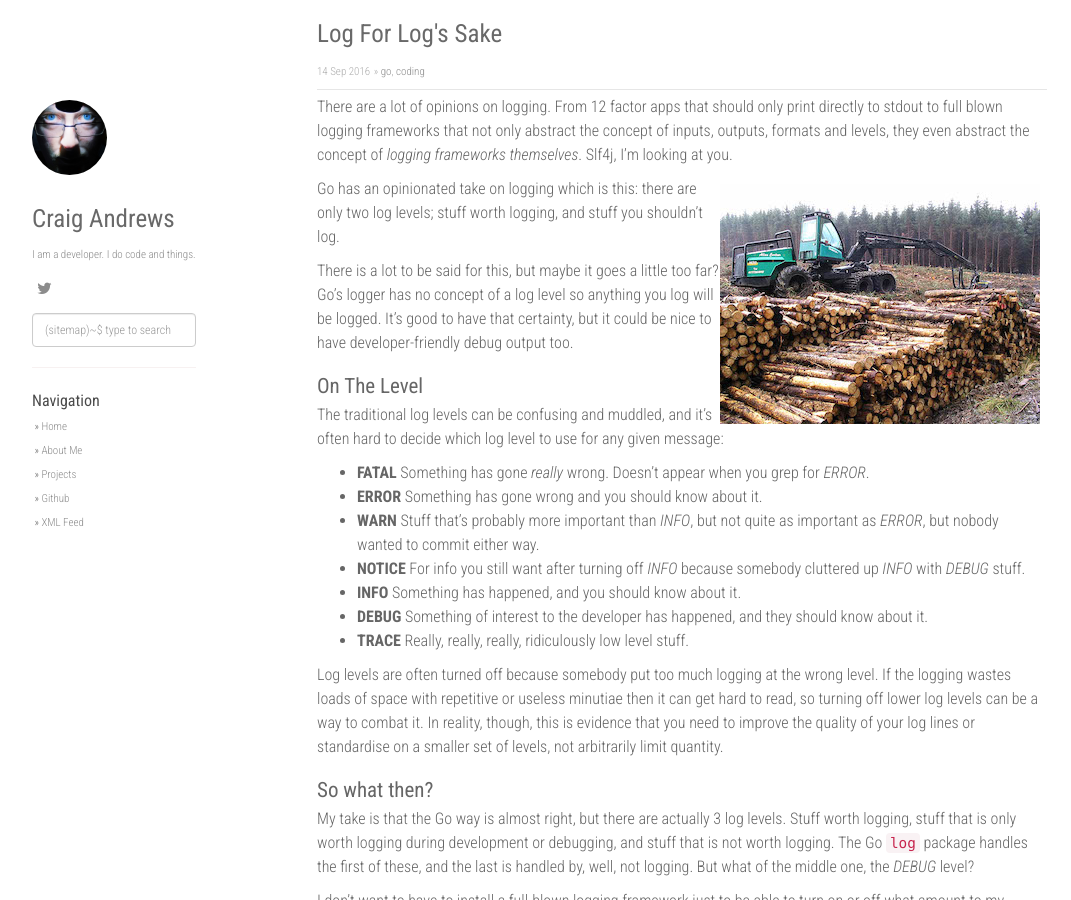
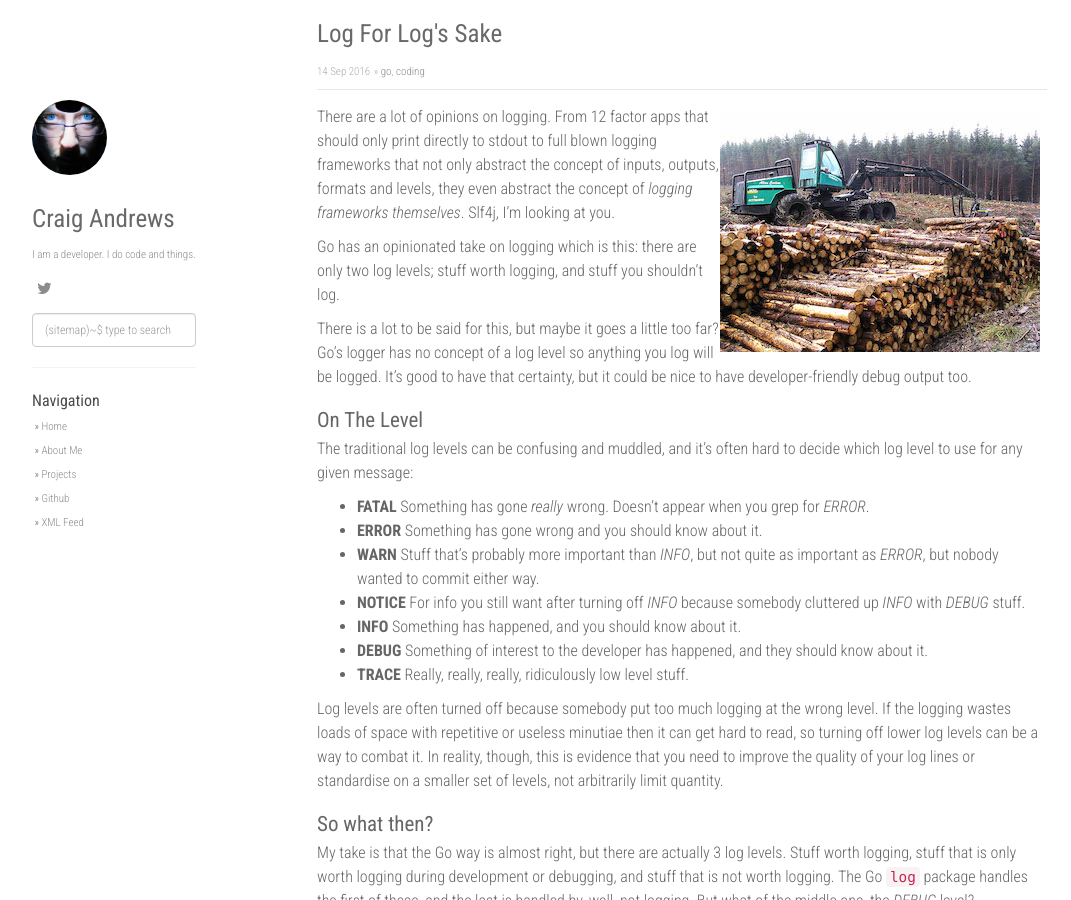
Before and after one commit to doozr/doozr.github.io, a Jekyll site: the page built from _posts/2016-09-14-log-for-logs-sake.md, in a window 1280 px wide and 900 px high. Shown: the whole window, without its empty margins (53-1124 px from the left). Built offline with Jekyll 4.4.1, drawn with Linux system fonts in a browser that asks for light colours; nearby versions of some CDN libraries; comment, search, counter and statistics services are not loaded.

Commit message:
Move logging image up

```diff
--- a/_posts/2016-09-14-log-for-logs-sake.md
+++ b/_posts/2016-09-14-log-for-logs-sake.md
@@ -5,12 +5,12 @@ date: 2016-09-14 22:00:00 +0100
 categories: [go,coding]
 ---
 
+![I'm a logger and I'm OK](/images/log_for_logs_sake/logging.jpg){:style="float: right;margin-right: 7px;margin-top: 7px;"}
+
 There are a lot of opinions on logging. From 12 factor apps that should only
 print directly to stdout to full blown logging frameworks that not only abstract
 the concept of inputs, outputs, formats and levels, they even abstract the
 concept of *logging frameworks themselves*. Slf4j, I'm looking at you.
-
-![I'm a logger and I'm OK](/images/log_for_logs_sake/logging.jpg){:style="float: right;margin-right: 7px;margin-top: 7px;"}
 
 Go has an opinionated take on logging which is this: there are only two log
 levels; stuff worth logging, and stuff you shouldn't log.
```
